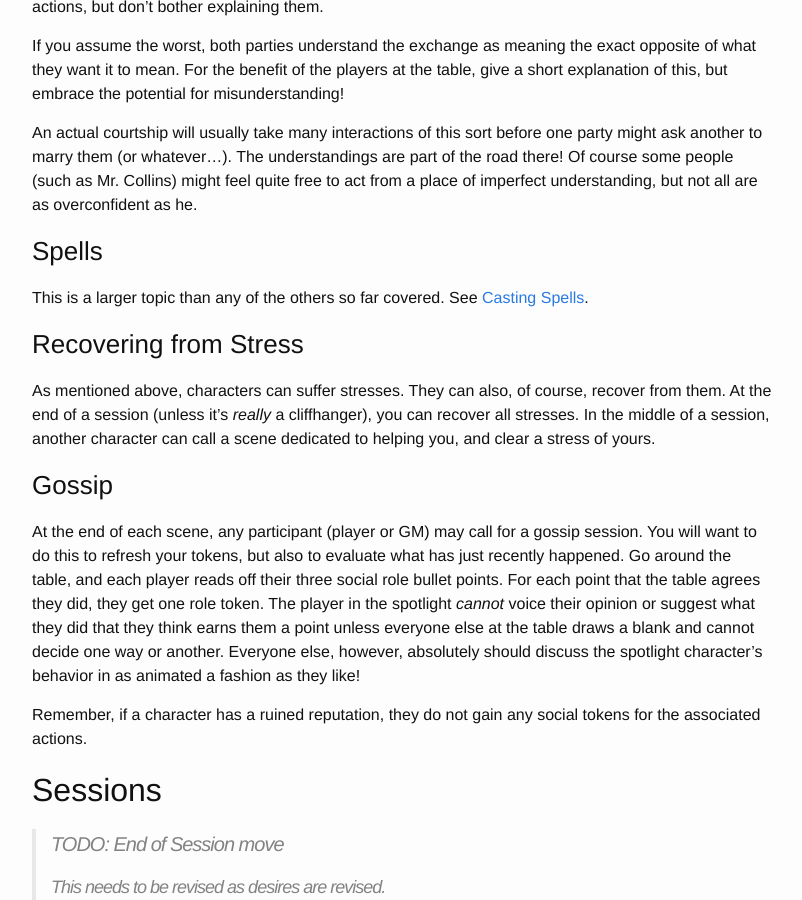
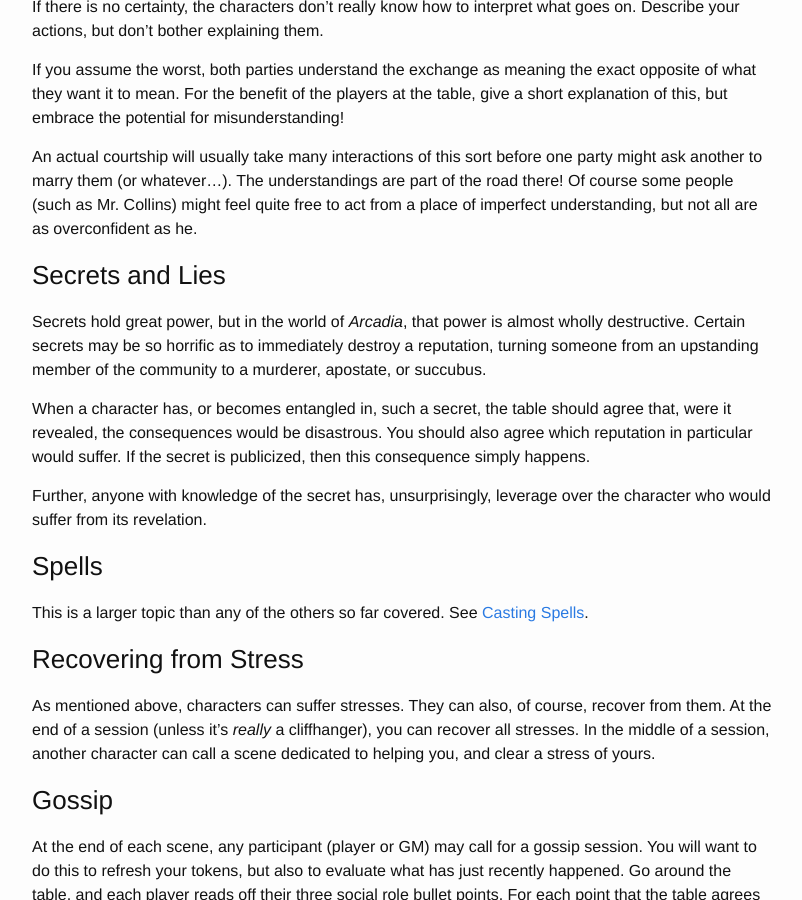
Before and after one commit to wlonk/arcadia, a Jekyll site: the page built from rules/index.md, in a window 1280 px wide and 900 px high, scrolled down 9516 px. Shown: the whole window, without its empty margins (238-1040 px from the left). Built offline with Jekyll 4.4.1, drawn with Linux system fonts in a browser that asks for light colours; some web fonts are replaced.

Commit message:
Add long-needed rules for secrets.

```diff
--- a/rules/index.md
+++ b/rules/index.md
@@ -417,6 +417,21 @@ party might ask another to marry them (or whatever...). The understandings are
 part of the road there! Of course some people (such as Mr. Collins) might feel
 quite free to act from a place of imperfect understanding, but not all are as
 overconfident as he.
+
+### Secrets and Lies
+
+Secrets hold great power, but in the world of _Arcadia_, that power is almost
+wholly destructive. Certain secrets may be so horrific as to immediately
+destroy a reputation, turning someone from an upstanding member of the
+community to a murderer, apostate, or succubus.
+
+When a character has, or becomes entangled in, such a secret, the table should
+agree that, were it revealed, the consequences would be disastrous. You should
+also agree which reputation in particular would suffer. If the secret is
+publicized, then this consequence simply happens.
+
+Further, anyone with knowledge of the secret has, unsurprisingly, leverage over
+the character who would suffer from its revelation.
 
 ### Spells
 
```
